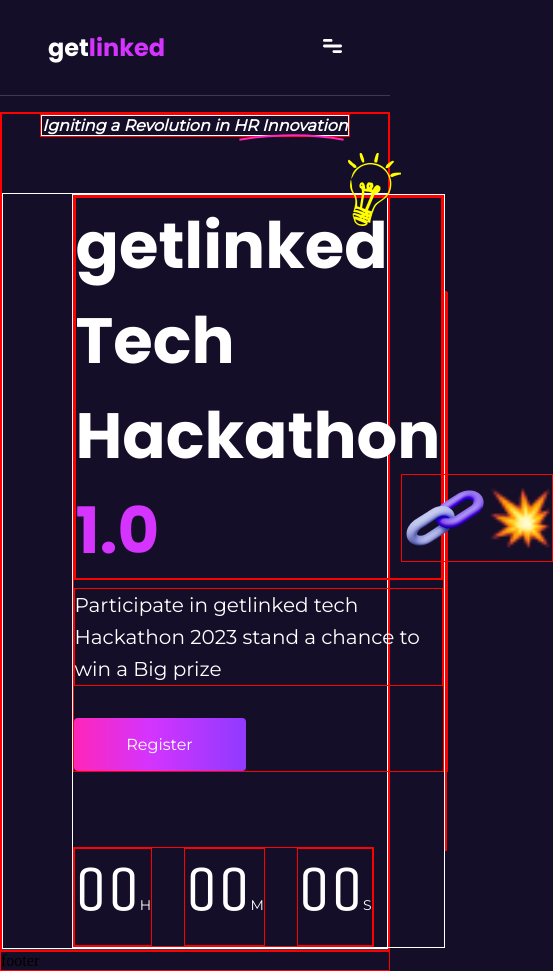
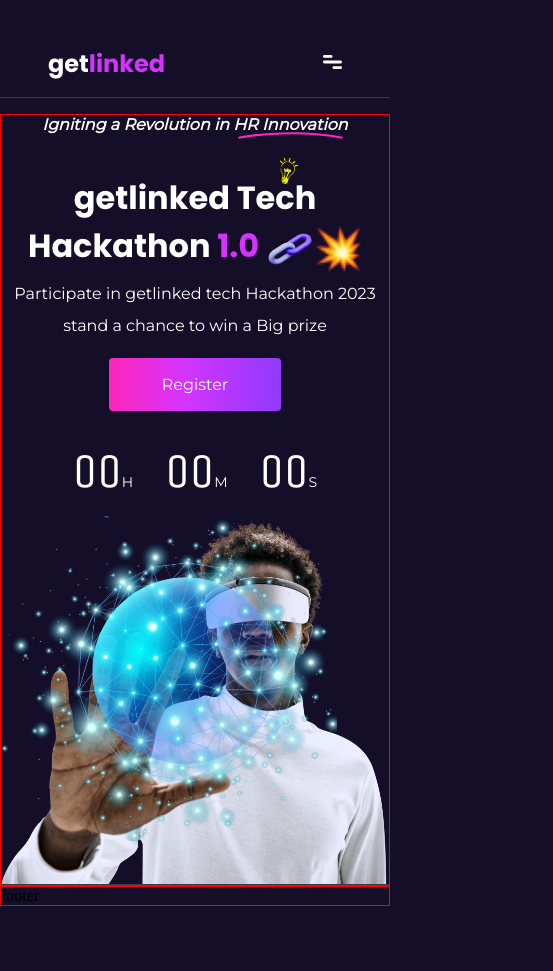
Before and after one commit to Doziechuks/get-link-hackathon, a React (Vite) app: page / in a window 390 px wide. Shown: the whole page, 553 px wide, since content can reach past the window. After the commit the page ends 906 px from the top, so only its background shows below. Built offline with nearby package versions, Linux system fonts and the light colour scheme.

Commit message:
update the navbar and hompage

```diff
--- a/src/components/header/Header.module.less
+++ b/src/components/header/Header.module.less
@@ -1,16 +1,17 @@
 .container {
-  border: 1px solid red;
+  // border: 1px solid red;
   border-bottom: 1px rgba(255, 255, 255, 0.18) solid;
   width: 100%;
   background: var(--deep-blue-color);
+  background-blend-mode: hard-light;
   .highlight {
-    border: 1px red solid;
+    // border: 1px red solid;
     width: 100%;
     max-width: 44rem;
     min-height: 2.75rem;
     margin-left: auto;
-    margin-bottom: 3.5rem;
-    margin-right: 4rem;
+    margin-bottom: 2.5rem;
+    margin-right: 3.4rem;
     display: flex;
     align-items: center;
     justify-content: flex-end;
@@ -18,10 +19,10 @@
     @media screen and (max-width: 768px) {
       max-width: fit-content;
       margin: 0 auto;
-      margin-bottom: 3.5rem;
+      margin-bottom: 2.5rem;
     }
     span {
-      border: 1px white solid;
+      // border: 1px white solid;
       width: 100%;
       height: 100%;
       color: #fff;
@@ -55,35 +56,44 @@
     }
   }
   .wrapper {
-    border: 1px white solid;
+    // border: 1px white solid;
     width: 100%;
     display: flex;
     align-items: center;
-    justify-content: center;
-    // gap: 1rem;
+    justify-content: space-between;
+    padding-left: 8rem;
+    @media screen and (max-width: 1356px) {
+      padding-left: 3rem;
+    }
+    @media screen and (max-width: 900px) {
+      flex-direction: column;
+      padding: 0;
+    }
     .writeupBox {
-      border: 1px white solid;
+      // border: 1px white solid;
       width: 100%;
-      max-width: 45rem;
-      margin-left: 8rem;
+      max-width: 39rem;
+      @media screen and (max-width: 1024px) {
+        // border: 1px white solid;
+        max-width: calc(45%);
+      }
       .headingTitle {
-        border: 1px red solid;
+        // border: 1px red solid;
         width: 100%;
-        margin-bottom: 4.7rem;
+        margin-bottom: 2rem;
         .title {
-          border: 1px red solid;
+          // border: 1px red solid;
           width: 100%;
 
           h1 {
             width: 100%;
-            border: 1px red solid;
+            // border: 1px red solid;
             color: #fff;
             font-family: var(--heading-font-family);
-            font-size: 4rem;
-            // width: max-content;
+            font-size: 5rem;
             font-style: normal;
             font-weight: 700;
-            line-height: normal;
+            line-height: 6.6rem;
             position: relative;
             span {
               color: var(--light-purple-color);
@@ -91,28 +101,83 @@
             .light {
               position: absolute;
               top: -2.8rem;
-              right: 2.5rem;
+              right: 3rem;
             }
             .titleImgBox {
-              border: 1px red solid;
-              display: flex;
+              // border: 1px red solid;
+              display: inline;
               align-items: center;
               justify-content: center;
               position: absolute;
-              bottom: 1rem;
-              right: -7rem;
+              bottom: 0rem;
+              right: -6rem;
               z-index: 5;
               img {
-                &:last-child {
-                  display: block;
-                  width: 4rem;
+                width: 4rem;
+              }
+            }
+            @media screen and (max-width: 1276px) {
+              // border: 1px white solid;
+              width: 40rem;
+              .light {
+                right: 4rem;
+              }
+              .titleImgBox {
+                right: -4.5rem;
+                img {
+                  margin-bottom: -0.5rem;
+                }
+              }
+            }
+            @media screen and (max-width: 1024px) {
+              width: 27rem;
+              // border: 1px white solid;
+              font-size: 3.3rem;
+              line-height: normal;
+              .light {
+                width: 25px;
+                height: 35px;
+                top: -0.9rem;
+                right: 3.7rem;
+              }
+              .titleImgBox {
+                right: -3.5rem;
+                img {
+                  // border: 1px red solid;
+                  width: 3rem;
+                  margin-bottom: -0.5rem;
+                }
+              }
+            }
+            @media screen and (max-width: 900px) {
+              max-width: 350px;
+              margin: 0 auto;
+              text-align: center;
+              font-size: 2rem;
+              line-height: normal;
+              .light {
+                width: 18px;
+                height: 26px;
+                top: -1rem;
+                right: 4.5rem;
+              }
+              .titleImgBox {
+                position: static;
+                bottom: 0;
+                right: 0;
+                align-items: flex-end;
+                // justify-content: center;
+                img {
+                  // border: 1px red solid;
+                  width: 3rem;
+                  margin-bottom: -1rem;
                 }
               }
             }
           }
         }
         p {
-          border: 1px red solid;
+          // border: 1px red solid;
           width: 100%;
           max-width: 522px;
           color: #fff;
@@ -122,25 +187,39 @@
           font-weight: 400;
           line-height: 2rem;
           margin-top: 0.5rem;
-          margin-bottom: 2rem;
+          margin-bottom: 1rem;
+          @media screen and (max-width: 1024px) {
+            font-size: 1rem;
+          }
+          @media screen and (max-width: 900px) {
+            margin: 0 auto;
+            text-align: center;
+            margin-top: 0.5rem;
+            margin-bottom: 1rem;
+          }
+        }
+        @media screen and (max-width: 900px) {
+          display: flex;
+          flex-direction: column;
+          align-items: center;
+          justify-content: center;
         }
       }
       .timerBox {
-        border: 1px red solid;
+        // border: 1px red solid;
         width: 100%;
         max-width: fit-content;
         display: flex;
         align-items: center;
         div {
-          border: 1px red solid;
+          // border: 1px white solid;
           color: #fff;
           font-family: var(--num-font-family);
           font-size: 4rem;
           font-style: normal;
           font-weight: 400;
-          line-height: 5rem;
+          line-height: normal;
           margin-right: 2rem;
-          align-self: flex-start;
           &:last-child {
             margin-right: 0;
           }
@@ -149,25 +228,51 @@
             font-size: 14px;
           }
         }
+        @media screen and (max-width: 900px) {
+          margin: 0 auto;
+          div {
+            font-size: 3rem;
+          }
+        }
+      }
+      @media screen and (max-width: 900px) {
+        max-width: 100%;
+        padding: 0 0.5rem;
+        margin-bottom: 1rem;
       }
     }
     .imgBox {
-      border: 1px red solid;
+      // border: 1px red solid;
       width: 100%;
-      max-width: 52rem;
-      height: 45rem;
+      max-width: 45rem;
+      height: 38rem;
       position: relative;
+      @media screen and (max-width: 1024px) {
+        // border: 1px white solid;
+        height: 30rem;
+        max-width: 55%;
+      }
+      .man {
+        width: 100%;
+        height: 100%;
+      }
       .bobble {
-        border: 1px red solid;
+        // border: 1px red solid;
         width: 100%;
-        max-width: 41rem;
-        height: 40rem;
+        max-width: 38rem;
+        height: 32rem;
         flex-shrink: 0;
         position: absolute;
-        top: 0;
+        top: 0rem;
+        @media screen and (max-width: 1024px) {
+          height: 28rem;
+          max-width: 30rem;
+        }
         img {
-          // border: 1px red solid;
-          border-radius: 50%;
+          width: 100%;
+          height: 100%;
+          // border-radius: 50%;
+          object-fit: cover;
           // animation: imgRotate 20s linear infinite;
           @keyframes imgRotate {
             from {
@@ -179,82 +284,23 @@
           }
         }
       }
-    }
-    @media screen and (max-width: 1100px) {
-      // justify-content: space-between;
-      gap: 0;
-      .imgBox {
-        max-width: 32rem;
-        height: 35rem;
-        img {
-          width: 100%;
-          height: 100%;
+      @media screen and (max-width: 900px) {
+        // border: 1px red solid;
+        max-width: 100%;
+        height: 40rem;
+        .bobble {
+          max-width: 40rem;
+          height: 30rem;
         }
+      }
+      @media screen and (max-width: 650px) {
+        max-width: 100%;
+        height: 23rem;
         .bobble {
-          max-width: 31rem;
-          height: 30rem;
-          object-fit: cover;
+          max-width: 21rem;
+          height: 20.3rem;
         }
       }
     }
   }
 }
-
-// .title1 {
-//           border: 1px red solid;
-//           width: 100%;
-//           max-width: fit-content;
-//           height: 7rem;
-//           position: relative;
-//           img {
-//             position: absolute;
-//             top: -2.5rem;
-//             right: 2rem;
-//           }
-//           h1 {
-// color: #fff;
-// font-family: var(--heading-font-family);
-// font-size: 5rem;
-// width: max-content;
-// font-style: normal;
-// font-weight: 700;
-// line-height: normal;
-// letter-spacing: -4px;
-//           }
-//         }
-//         .title2 {
-//           border: 1px red solid;
-//           position: relative;
-//           width: 100%;
-//           max-width: fit-content;
-//           height: 7rem;
-//           display: flex;
-//           h1 {
-//             color: #fff;
-//             font-family: var(--heading-font-family);
-//             font-size: 5rem;
-//             font-style: normal;
-//             font-weight: 700;
-//             line-height: normal;
-//             letter-spacing: -4px;
-//             span {
-//               color: var(--light-purple-color);
-//             }
-//           }
-//           .titleImgBox {
-//             border: 1px red solid;
-//             display: flex;
-//             align-items: center;
-//             justify-content: center;
-//             position: absolute;
-//             bottom: 1rem;
-//             right: -10rem;
-//             z-index: 5;
-//             img {
-//               &:last-child {
-//                 display: block;
-//                 width: 4rem;
-//               }
-//             }
-//           }
-//         }
--- a/src/components/header/Header.tsx
+++ b/src/components/header/Header.tsx
@@ -15,6 +15,58 @@
   return (
     <header className={styles.container}>
       <div className={styles.highlight}>
+        <span>Igniting a Revolution in HR Innovation</span>
+        <img src={curve} alt="curve icon" className={styles.desktop} />
+        <img src={mobileCurve} alt="curve icon" className={styles.mobile} />
+      </div>
+      <section className={styles.wrapper}>
+        <div className={styles.writeupBox}>
+          <div className={styles.headingTitle}>
+            <div className={styles.title}>
+              <h1>
+                <img src={light} alt="light bulb" className={styles.light} />
+                getlinked Tech Hackathon <span>1.0</span>{" "}
+                <div className={styles.titleImgBox}>
+                  <img src={link} alt="link" />
+                  <img src={spark} alt="spark" />
+                </div>
+              </h1>
+            </div>
+            <p>
+              Participate in getlinked tech Hackathon 2023 stand a chance to win
+              a Big prize
+            </p>
+            <CustomButton>
+              <Link to="/register">Register</Link>
+            </CustomButton>
+          </div>
+          <div className={styles.timerBox}>
+            <div>
+              00<span>H</span>
+            </div>
+            <div>
+              00<span>M</span>
+            </div>
+            <div>
+              00<span>S</span>
+            </div>
+          </div>
+        </div>
+        <div className={styles.imgBox}>
+          <img src={man} alt="man" className={styles.man} />
+          <div className={styles.bobble}>
+            <img src={bobble} alt="bobble light" />
+          </div>
+        </div>
+      </section>
+    </header>
+  );
+};
+
+export default Header;
+
+{
+  /* <div className={styles.highlight}>
         <span>Igniting a Revolution in HR Innovation</span>
         <img src={curve} alt="curve icon" className={styles.desktop} />
         <img src={mobileCurve} alt="curve icon" className={styles.mobile} />
@@ -58,25 +110,5 @@
             <img src={bobble} alt="bobble light" />
           </div>
         </div>
-      </section>
-    </header>
-  );
-};
-
-export default Header;
-
-{
-  /* <div className={styles.title1}>
-              <img src={light} alt="light bulb" />
-              <h1>getlinked Tech</h1>
-            </div>
-            <div className={styles.title2}>
-              <h1>
-                Hackathon <span>1.0</span>
-              </h1>
-              <div className={styles.titleImgBox}>
-                <img src={link} alt="link" />
-                <img src={spark} alt="spark" />
-              </div>
-            </div> */
+      </section> */
 }
--- a/src/components/navbar/Navbar.module.less
+++ b/src/components/navbar/Navbar.module.less
@@ -3,7 +3,8 @@
   border-bottom: 1px rgba(255, 255, 255, 0.18) solid;
   width: 100%;
   padding: 0 8rem;
-  height: 6rem;
+  padding-top: 3.9rem;
+  padding-bottom: 1.6rem;
   display: flex;
   align-items: center;
   justify-content: space-between;
@@ -55,7 +56,7 @@
     display: none;
   }
 
-  @media screen and (max-width: 1024px) {
+  @media screen and (max-width: 900px) {
     .optionsWrapper {
       // display: none;
       border-radius: 8px;
@@ -105,8 +106,24 @@
       }
     }
   }
+  @media screen and (max-width: 1200px) {
+    padding: 0 3rem;
+    padding-top: 3.9rem;
+    padding-bottom: 1.6rem;
+    .logo {
+      font-size: 1.8rem;
+    }
+    .optionsWrapper {
+      gap: 2rem;
+      .options {
+        gap: 1.5rem;
+      }
+    }
+  }
   @media screen and (max-width: 600px) {
     padding: 0 3rem;
+    padding-top: 2.9rem;
+    padding-bottom: 1rem;
     .logo {
       font-size: 1.5rem;
     }
```
